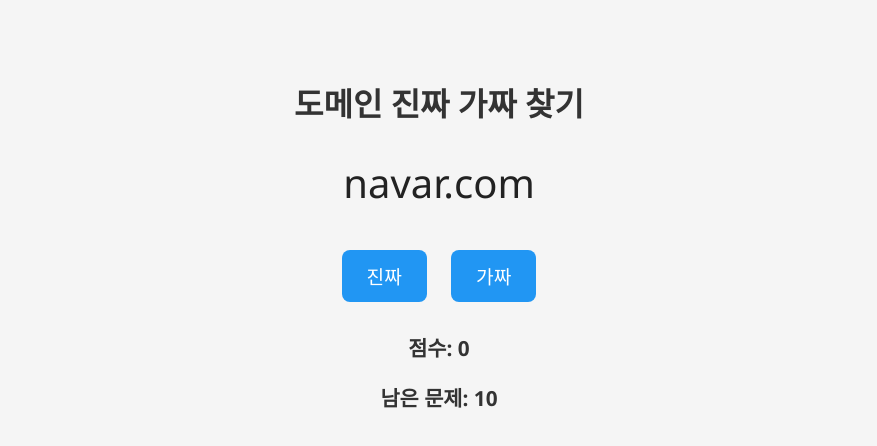
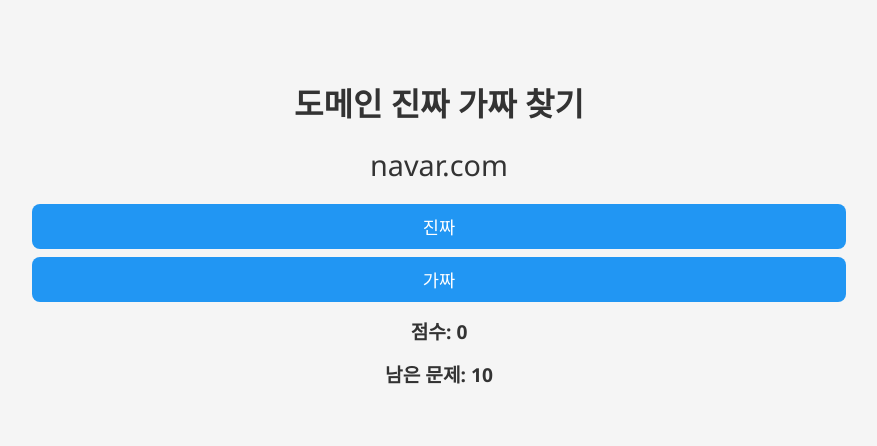
Before and after one commit to dpsej0129/dmfakeorreal, a plain HTML site: page index.html in a window 1280 px wide. Shown: the whole page, without its empty margins (201-1078 px from the left). Drawn offline with Linux system fonts and the light colour scheme.

Commit message:
Update style.css

```diff
--- a/style.css
+++ b/style.css
@@ -8,25 +8,28 @@
 }
 
 h1 {
-  color: #333;
+  margin-bottom: 20px;
 }
 
-#domain {
-  font-size: 2.5em;
-  margin: 30px 0;
-  color: #222;
+#domain, #question {
+  font-size: 1.8em;
+  margin: 20px 0;
 }
 
 button {
-  font-size: 1.2em;
-  padding: 12px 25px;
-  margin: 10px;
+  font-size: 1.1em;
+  padding: 10px 20px;
+  margin: 8px;
   cursor: pointer;
   border: none;
   border-radius: 8px;
   background-color: #2196f3;
   color: white;
   transition: 0.2s;
+  display: block;
+  width: 70%;
+  margin-left: auto;
+  margin-right: auto;
 }
 
 button:hover {
@@ -34,7 +37,7 @@
 }
 
 .info {
-  margin-top: 20px;
-  font-size: 1.3em;
+  margin-top: 15px;
+  font-size: 1.2em;
   font-weight: bold;
 }
```
